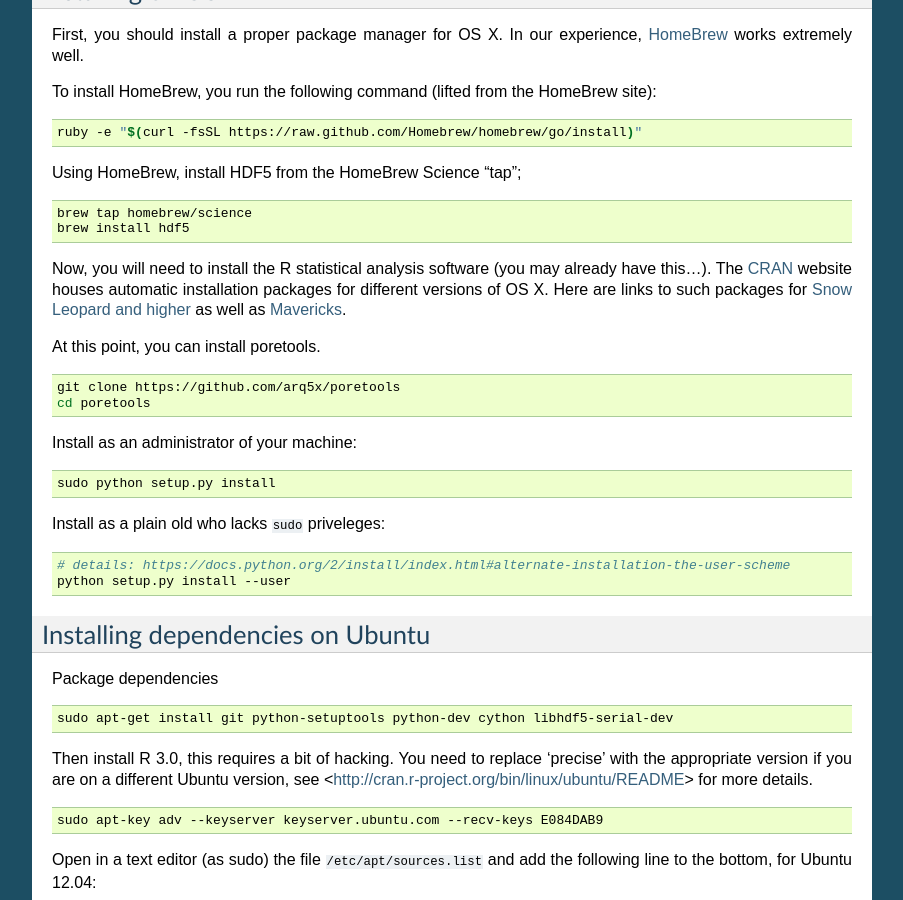
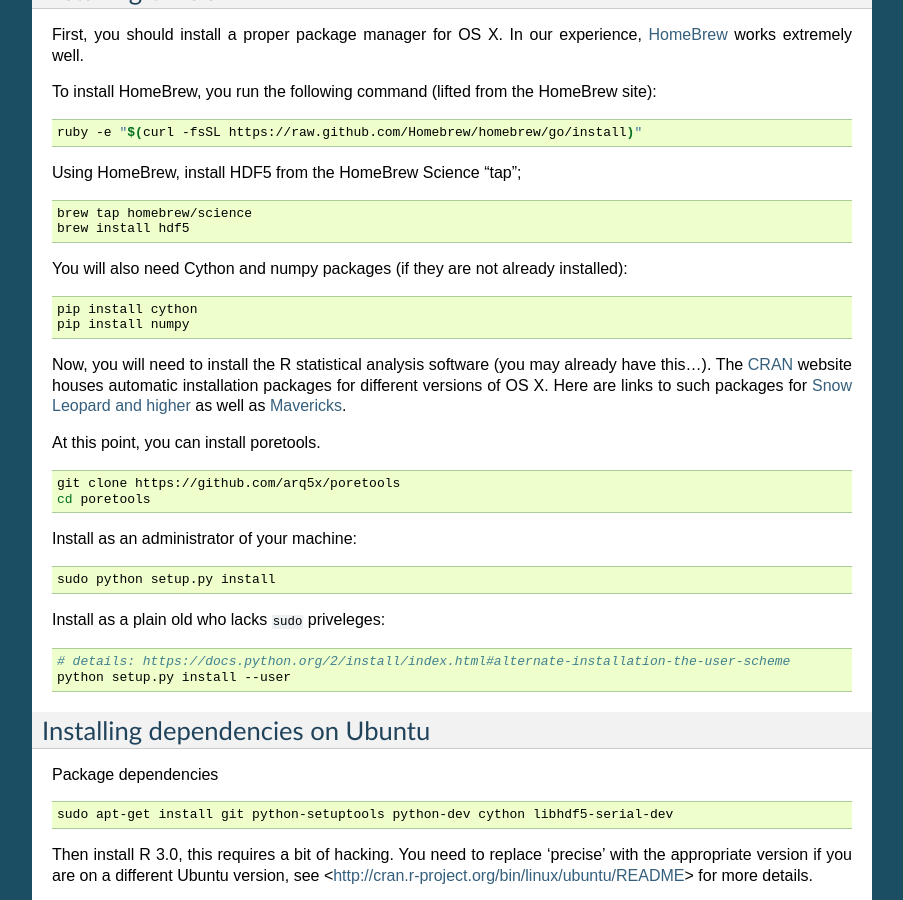
Before and after one commit to arq5x/poretools, a Sphinx documentation site: the page built from docs/content/installation.rst, in a window 1280 px wide and 900 px high, scrolled down 1519 px. Shown: the whole window, without its empty margins (198-1101 px from the left). Built offline with Sphinx 7.4.7, drawn with Linux system fonts in a browser that asks for light colours; formulas are drawn with MathJax 3.

Commit message:
Added (1) more details for install instructions for Max OS X and added (2) .gitignore file

```diff
--- a/docs/content/installation.rst
+++ b/docs/content/installation.rst
@@ -106,6 +106,13 @@ Using HomeBrew, install HDF5 from the HomeBrew Science "tap";
 	brew tap homebrew/science
 	brew install hdf5
 
+You will also need Cython and numpy packages (if they are not already installed):
+
+.. code-block:: bash
+
+	pip install cython
+	pip install numpy
+
 Now, you will need to install the R statistical analysis software (you may already have this...). The `CRAN <http://cran.r-project.org/bin/macosx/>`_ website houses automatic installation packages for different versions of OS X.  Here are links to such packages for `Snow Leopard and higher <http://cran.r-project.org/bin/macosx/R-3.1.1-snowleopard.pkg>`_ as well as `Mavericks <http://cran.r-project.org/bin/macosx/R-3.1.1-mavericks.pkg>`_.
 
 At this point, you can install poretools.
```
Also changed, not shown: 1 other file.
